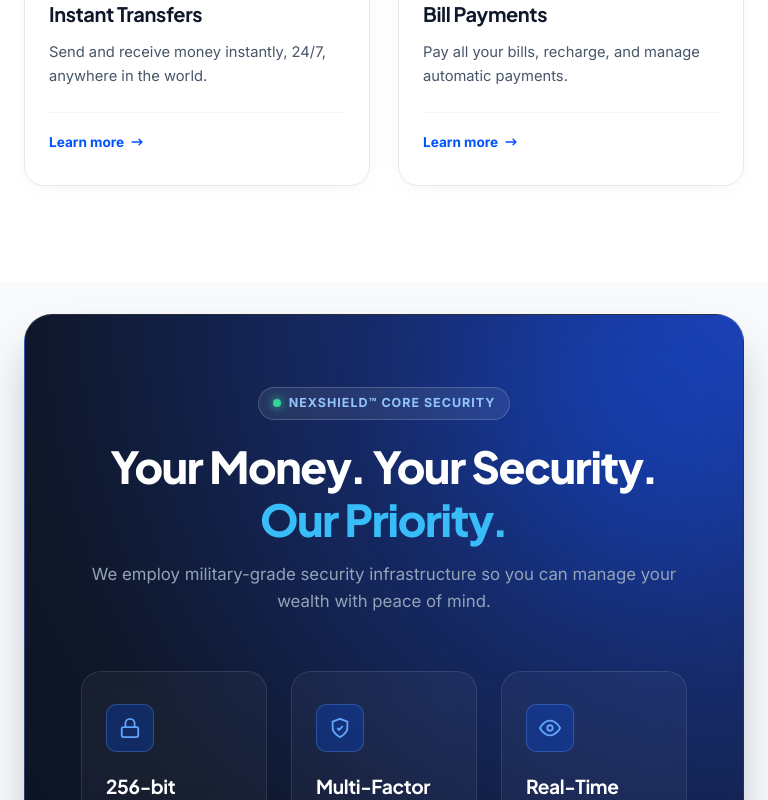
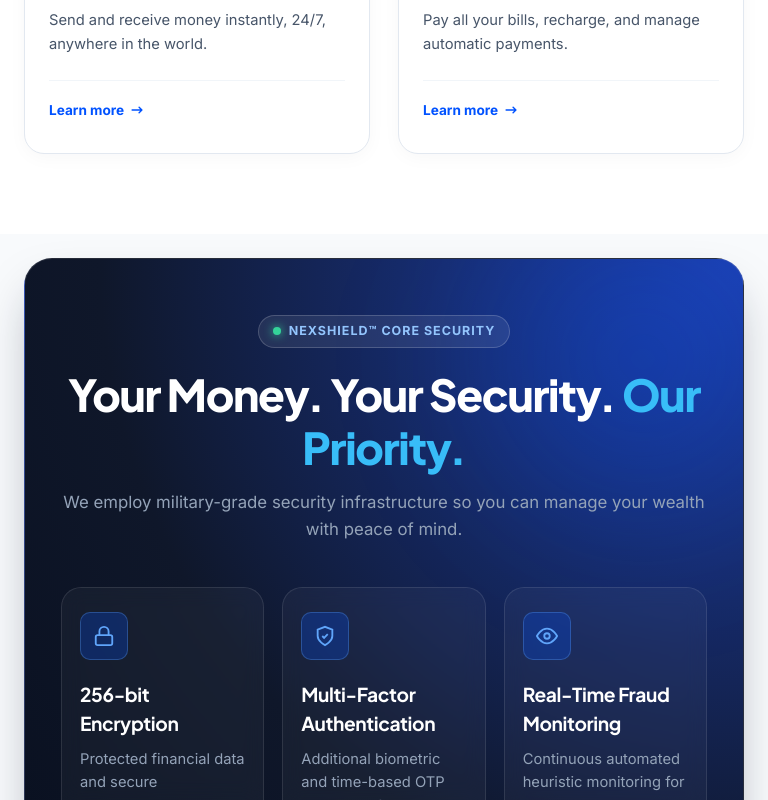
Before and after one commit to Avneet-Chahal/NexBank, a React (Vite) app: page / in a window 768 px wide. Shown: the part 2000-2800 px from the top of the page. Built offline with nearby package versions, Linux system fonts and the light colour scheme.

Commit message:
Improve landing page responsive spacing

```diff
--- a/src/pages/Landing/LandingPage.css
+++ b/src/pages/Landing/LandingPage.css
@@ -1545,3 +1545,76 @@
   gap: 8px;
   color: #94A3B8;
 }
+
+/* ==========================================================================
+   10. Medium Screen & Laptop Responsive Polish
+   ========================================================================== */
+.public-subpage-wrap {
+  display: flex;
+  flex-direction: column;
+}
+
+@media (min-width: 768px) and (max-width: 1023px) {
+  .features-section {
+    padding: 72px 24px 80px;
+  }
+
+  .section-header {
+    margin-bottom: 48px;
+  }
+
+  .security-section {
+    padding: 24px 24px 64px;
+  }
+
+  .security-panel {
+    padding: 56px 36px;
+  }
+
+  .security-panel__header {
+    margin-bottom: 44px;
+  }
+
+  .security-points-grid {
+    gap: 18px;
+    margin-bottom: 44px;
+  }
+
+  .security-point-card {
+    padding: 24px 18px;
+  }
+
+  .about-section {
+    padding: 68px 24px;
+  }
+
+  .about-stats-grid {
+    gap: 16px;
+    margin-bottom: 36px;
+  }
+
+  .about-stat-card {
+    padding: 24px 18px;
+  }
+
+  .about-pillars-card {
+    padding: 32px 24px;
+    gap: 28px;
+  }
+
+  .support-section {
+    padding: 68px 24px;
+  }
+
+  .support-cards-grid {
+    gap: 20px;
+  }
+
+  .support-channel-card {
+    padding: 26px 20px;
+  }
+
+  .final-cta-section {
+    padding: 40px 24px 72px;
+  }
+}
```
